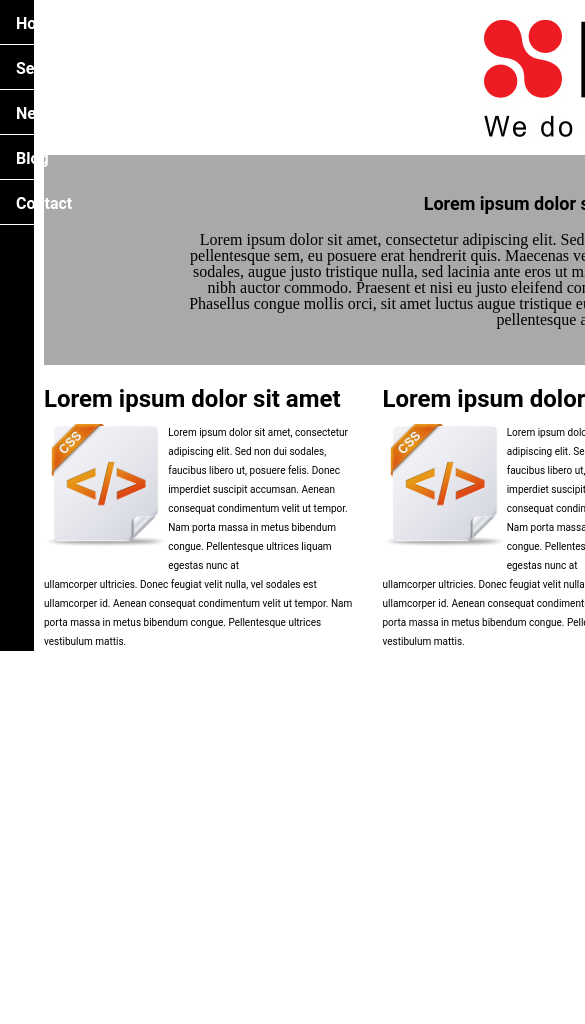
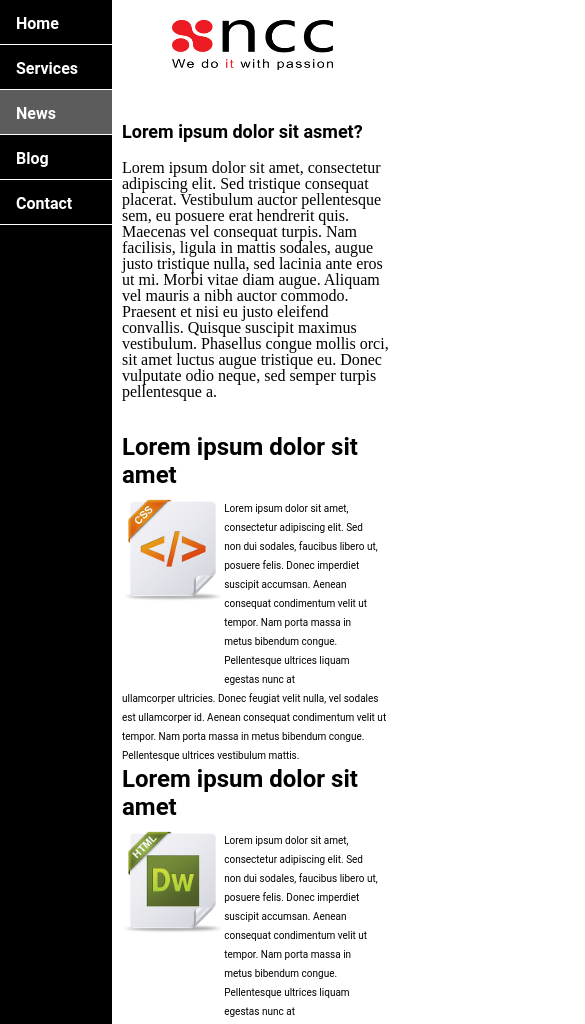
Before and after one commit to HuyPhannnnnnn/Baitest-Ncc, a plain HTML site: page index.html in a window 390 px wide. Shown: the top 1024 px of the page, 585 px wide, since content can reach past the window. Before the commit the page ends 844 px from the top, so only its background shows below. Drawn offline with Linux system fonts and the light colour scheme.

Commit message:
add file newHtml

```diff
--- a/css/style.css
+++ b/css/style.css
@@ -78,9 +78,12 @@ img {
 
 .sidebar ul li {
     height: 44px;
-    width: 150px;
     line-height: 19px;
     border-bottom: 1px solid white;
+}
+
+.sidebar ul li:nth-child(3) {
+    background-color: #5C5C5C;
 }
 
 .sidebar ul li span {
@@ -184,3 +187,53 @@ img {
     font-weight: 400;
     line-height: 19px;
 }
+
+@media (max-width: 600px) {
+    .wrapper {
+        width: 100%;
+    }
+
+    .sidebar {
+        width: calc(30% - 5px)
+    }
+
+    .logoContent-image {
+        position: relative;
+        width: 60%;
+        left: 50px;
+    }
+
+    .logoContent-image img {
+        height: 50px;
+    }
+
+    .sidebar ul li {
+
+        width: 100%;
+
+    }
+    .content {
+        width: calc(70% - 5px);
+    }
+
+    .offer {
+        background: none;
+        text-align: left;
+        width: 100%;
+        height: 330px;
+    }
+
+    .offer div p {
+        padding-left: 0px;
+        padding-right: 0px;
+    }
+
+    .design {
+        width: 100%;
+        flex-direction: column
+    }
+
+    .content-one {
+        width: 100%;
+    }
+}
--- a/index.html
+++ b/index.html
@@ -49,7 +49,7 @@
                     <h2>Lorem ipsum dolor sit amet</h2>
                     <div class="content-image">
                         <div>
-                            <img src="./image/css-icon 1.png" alt="">
+                            <img src="./image/html-icon 1.jpg" alt="">
                         </div>
                         <p>Lorem ipsum dolor sit amet, consectetur adipiscing elit. Sed non dui sodales, faucibus libero ut, posuere felis. Donec imperdiet suscipit accumsan. Aenean consequat condimentum velit ut tempor. Nam porta massa in metus bibendum congue. Pellentesque ultrices liquam egestas nunc at </p>
                     </div>
@@ -59,9 +59,9 @@
                     <h2>Lorem ipsum dolor sit amet</h2>
                     <div class="content-image">
                         <div>
-                            <img src="./image/css-icon 1.png" alt="">
+                            <img src="./image/url-icon 1.png" alt="">
                         </div>
-                        <p>Lorem ipsum dolor sit amet, consectetur adipiscing elit. Sed non dui sodales, faucibus libero ut, posuere felis. Donec imperdiet suscipit accumsan. Aenean consequat condimentum velit ut tempor. Nam porta massa in metus bibendum congue. Pellentesque ultrices liquam egestas nunc at </p>
+                        <p>Lorem ipsum dolor sit amet, consectetur adipiscing elit. Sed non dui sodales, faucibus libero ut, posuere felis. Donec imperdiet suscipit accumsan. Aenean consequat condimentum velit ut tempor. Nam porta massa in metus bibendum congue. Pellentesque ultrices liquam egestas nunc at  </p>
                     </div>
                     <p>ullamcorper ultricies. Donec feugiat velit nulla, vel sodales est ullamcorper id. Aenean consequat condimentum velit ut tempor. Nam porta massa in metus bibendum congue. Pellentesque ultrices vestibulum mattis.</p>
                 </div>
```
